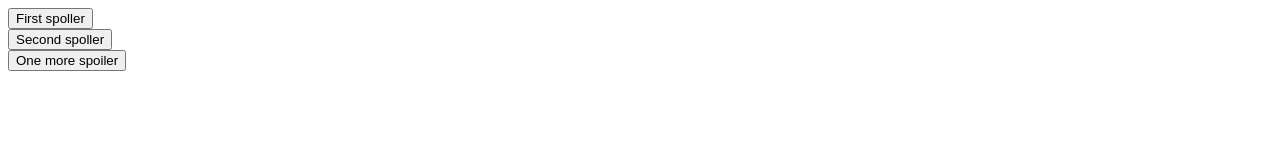
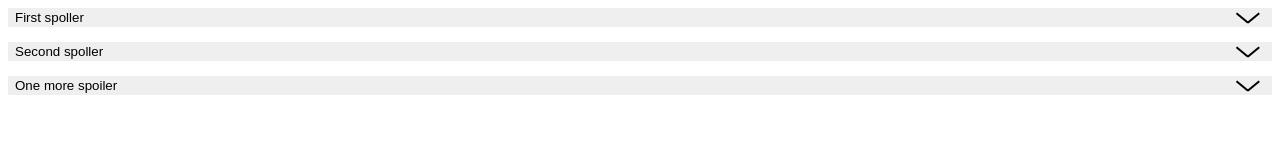
Before and after one commit to beserega/spollers, a plain HTML site: page index.html in a window 1280 px wide. Drawn offline with Linux system fonts and the light colour scheme.

Commit message:
Update index.html

```diff
--- a/index.html
+++ b/index.html
@@ -5,6 +5,7 @@
 	<meta charset="UTF-8">
 	<meta http-equiv="X-UA-Compatible" content="IE=edge">
 	<meta name="viewport" content="width=device-width, initial-scale=1.0">
+	<link rel="stylesheet" href="spollers.css">
 	<title>Spollers</title>
 </head>
 
```
